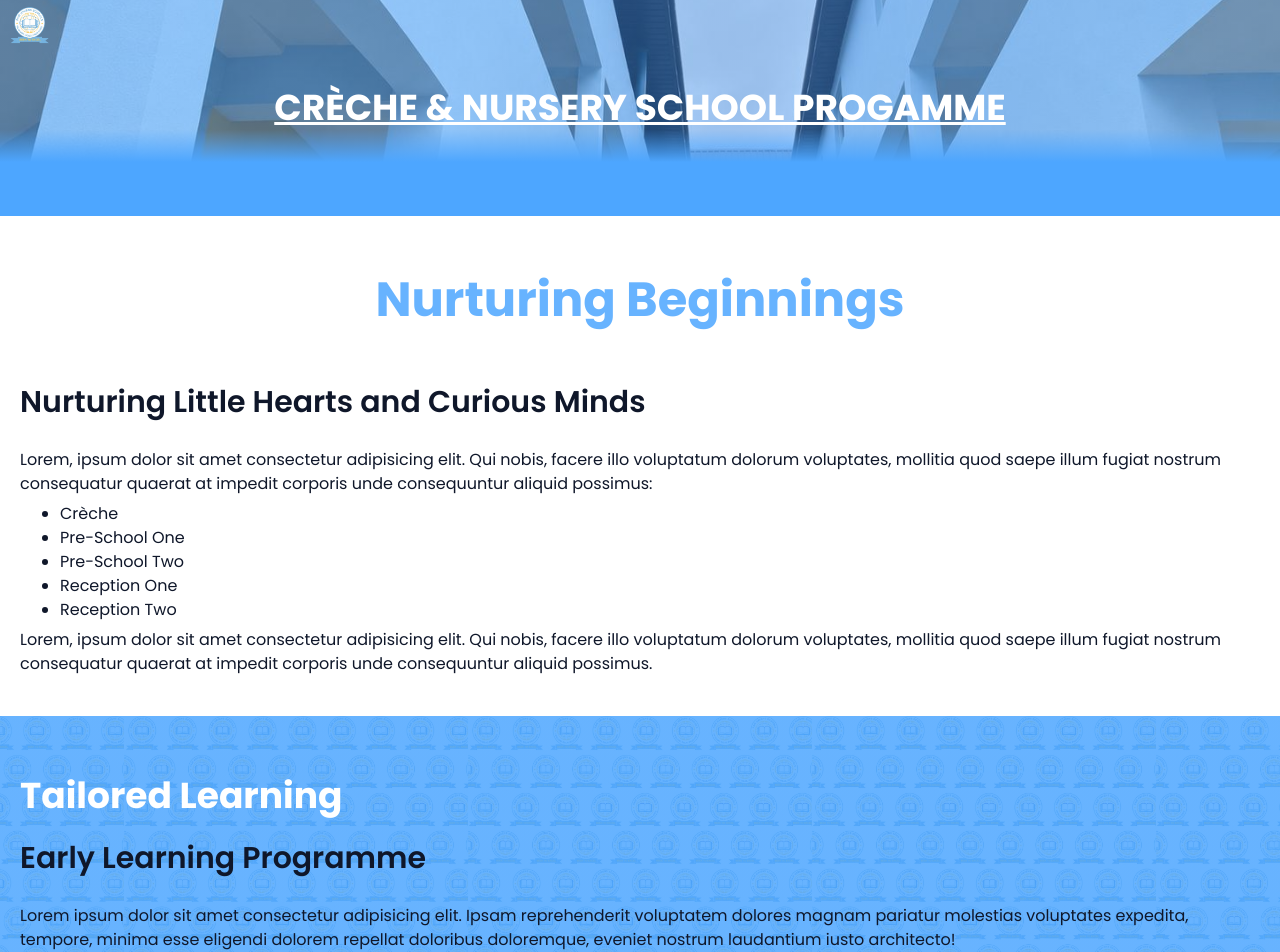
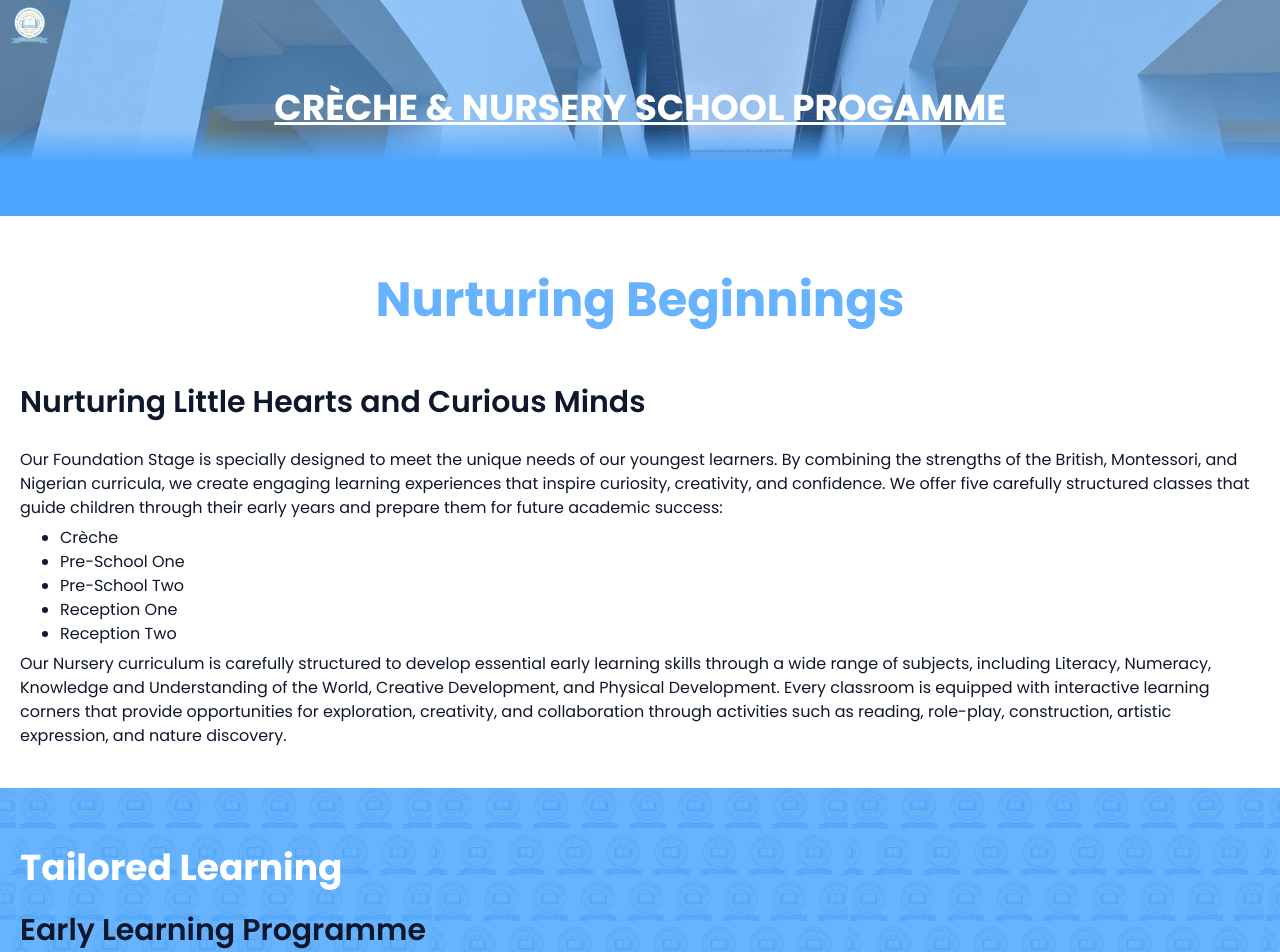
Before and after one commit to Demzy06/fair-havens-school, a React (Vite) app: page /creche-and-nursery-programs in a window 1280 px wide. Shown: the top 952 px of the page. Built offline with nearby package versions, Linux system fonts and the light colour scheme; some icons are missing.

Commit message:
Change text from lorem to actual texts

```diff
--- a/src/pages/CrecheNurseryPrograms.jsx
+++ b/src/pages/CrecheNurseryPrograms.jsx
@@ -8,9 +8,9 @@ const crecheContent = {
   header: "Nurturing Beginnings",
   subHeader: "Nurturing Little Hearts and Curious Minds",
   firstParagraph:
-    "Lorem, ipsum dolor sit amet consectetur adipisicing elit. Qui nobis, facere illo voluptatum dolorum voluptates, mollitia quod saepe illum fugiat nostrum consequatur quaerat at impedit corporis unde consequuntur aliquid possimus",
+    "Our Foundation Stage is specially designed to meet the unique needs of our youngest learners. By combining the strengths of the British, Montessori, and Nigerian curricula, we create engaging learning experiences that inspire curiosity, creativity, and confidence. We offer five carefully structured classes that guide children through their early years and prepare them for future academic success",
   secondParagraph:
-    "Lorem, ipsum dolor sit amet consectetur adipisicing elit. Qui nobis, facere illo voluptatum dolorum voluptates, mollitia quod saepe illum fugiat nostrum consequatur quaerat at impedit corporis unde consequuntur aliquid possimus.",
+    "Our Nursery curriculum is carefully structured to develop essential early learning skills through a wide range of subjects, including Literacy, Numeracy, Knowledge and Understanding of the World, Creative Development, and Physical Development. Every classroom is equipped with interactive learning corners that provide opportunities for exploration, creativity, and collaboration through activities such as reading, role-play, construction, artistic expression, and nature discovery.",
   list: [
     "Crèche",
     "Pre-School One",
@@ -24,9 +24,9 @@ const individualLearning = {
   header: "Tailored Learning",
   subHeader: "Early Learning Programme",
   firstParagraph:
-    "Lorem ipsum dolor sit amet consectetur adipisicing elit. Ipsam reprehenderit voluptatem dolores magnam pariatur molestias voluptates expedita, tempore, minima esse eligendi dolorem repellat doloribus doloremque, eveniet nostrum laudantium iusto architecto!",
+    "At Fair Havens Schools, we believe that no two children learn in exactly the same way. Our one-on-one teaching approach allows our professional Early Years educators to identify and nurture each child's individual learning needs, helping them reach and surpass class expectations. Additionally, our Early Academic Intervention Programme provides targeted support for pupils facing academic challenges, ensuring that no child is left behind.",
   secondParagraph:
-    "Lorem ipsum dolor sit amet consectetur adipisicing elit. Ipsam reprehenderit voluptatem dolores magnam pariatur molestias voluptates expedita, tempore, minima esse eligendi dolorem repellat doloribus doloremque, eveniet nostrum laudantium iusto architecto!",
+    "Our Foundation Stage is led by a team of dedicated and experienced Early Years professionals who bring expertise, care, and creativity to every classroom. Through the effective application of the Montessori philosophy and the use of modern educational resources, we create an environment where children thrive academically and socially. We proudly nurture early readers from the age of three and are committed to raising confident, curious, and exceptional young learners.",
 };
 function CrecheNurseryPrograms() {
   return (
```
